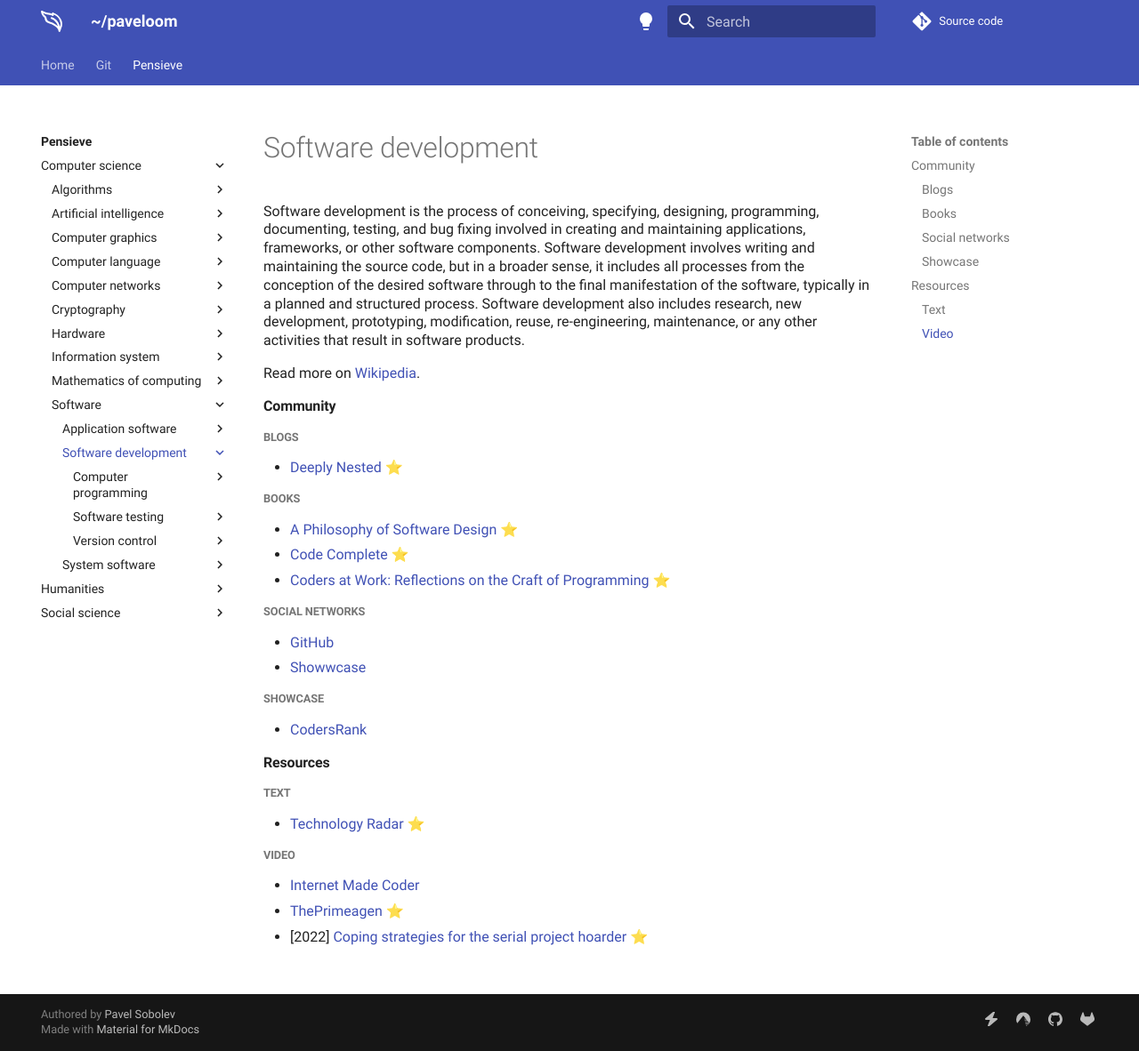
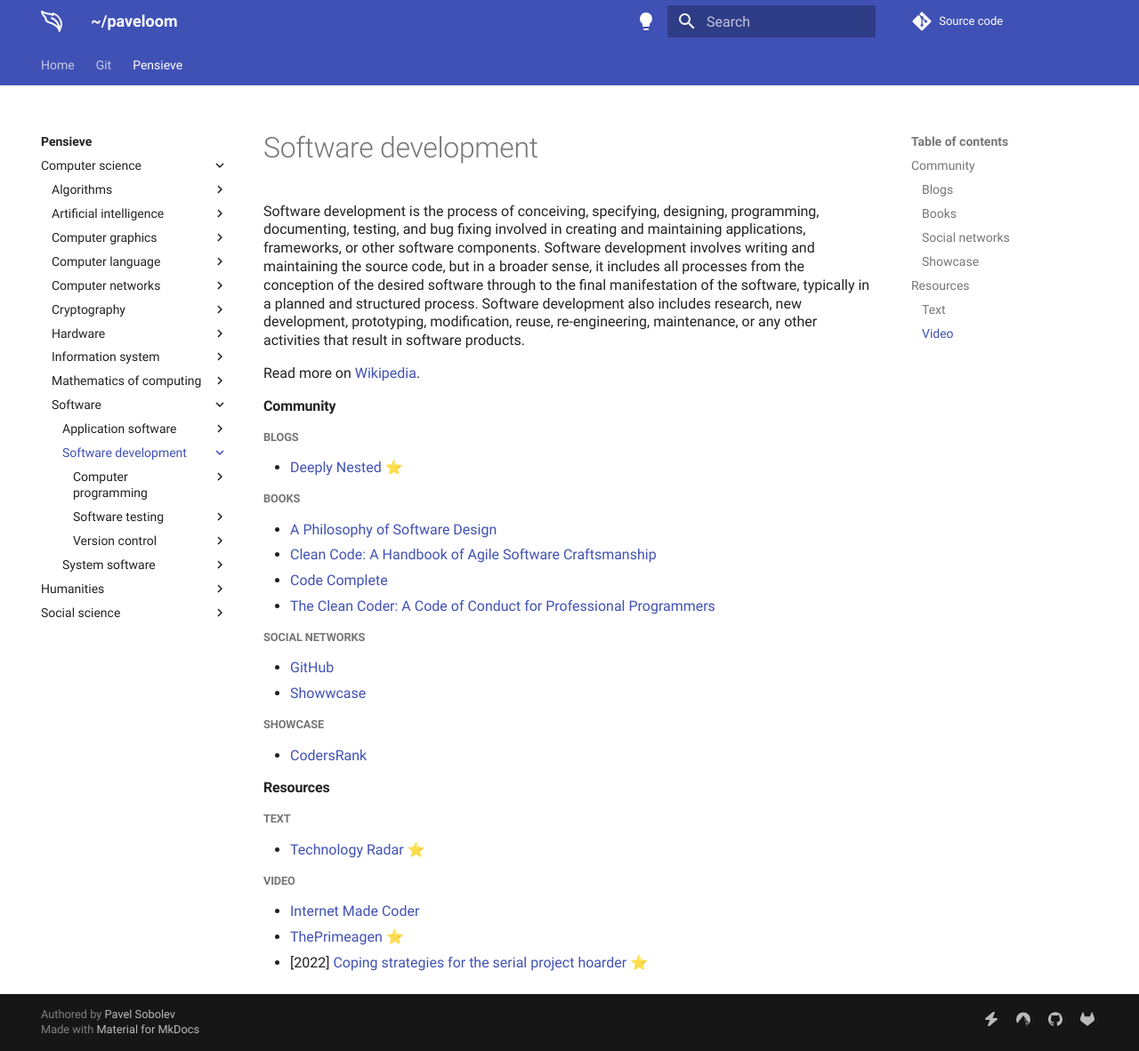
Before and after one commit to paveloom/paveloom.dev, an MkDocs documentation site: the page built from content/pensieve/software-development.md, in a window 1280 px wide and 1182 px high. Shown: the whole window at 89% size. Built offline with MkDocs 1.6.1 and Material for MkDocs 9.7.7, drawn with Linux system fonts in a browser that asks for light colours; comment, search, counter and statistics services are not loaded.

Commit message:
Pensieve: update the Software Development page.

```diff
--- a/content/pensieve/software-development.md
+++ b/content/pensieve/software-development.md
@@ -10,9 +10,10 @@
 - [Deeply Nested](https://nested.substack.com) ⭐
 
 ##### Books
-- [A Philosophy of Software Design](https://www.goodreads.com/book/show/39996759-a-philosophy-of-software-design) ⭐
-- [Code Complete](https://www.goodreads.com/book/show/4845.Code_Complete) ⭐
-- [Coders at Work: Reflections on the Craft of Programming](https://codersatwork.com) ⭐
+- [A Philosophy of Software Design](https://www.goodreads.com/book/show/39996759-a-philosophy-of-software-design)
+- [Clean Code: A Handbook of Agile Software Craftsmanship](https://www.goodreads.com/book/show/3735293-clean-code)
+- [Code Complete](https://www.goodreads.com/book/show/4845.Code_Complete)
+- [The Clean Coder: A Code of Conduct for Professional Programmers](https://www.goodreads.com/book/show/10284614-the-clean-coder)
 
 ##### Social networks
 - [GitHub](https://github.com)
```
